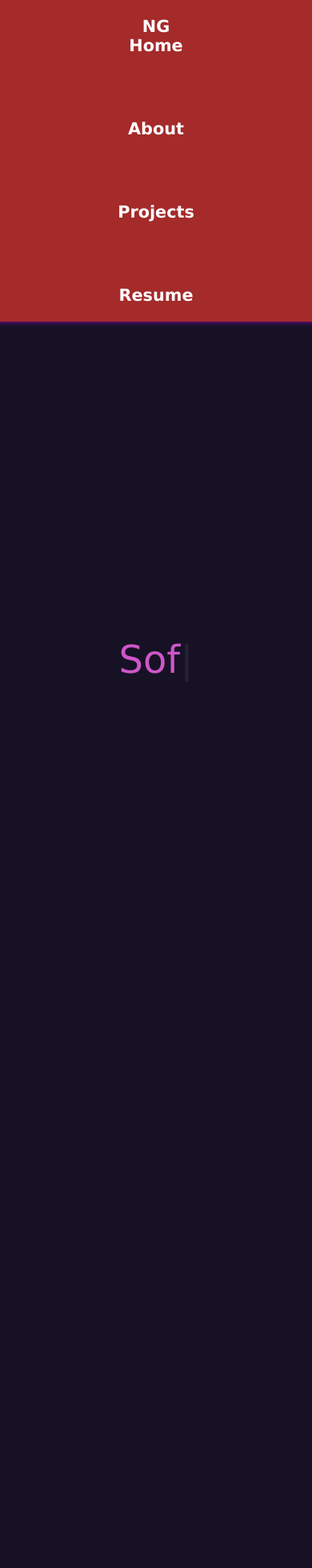
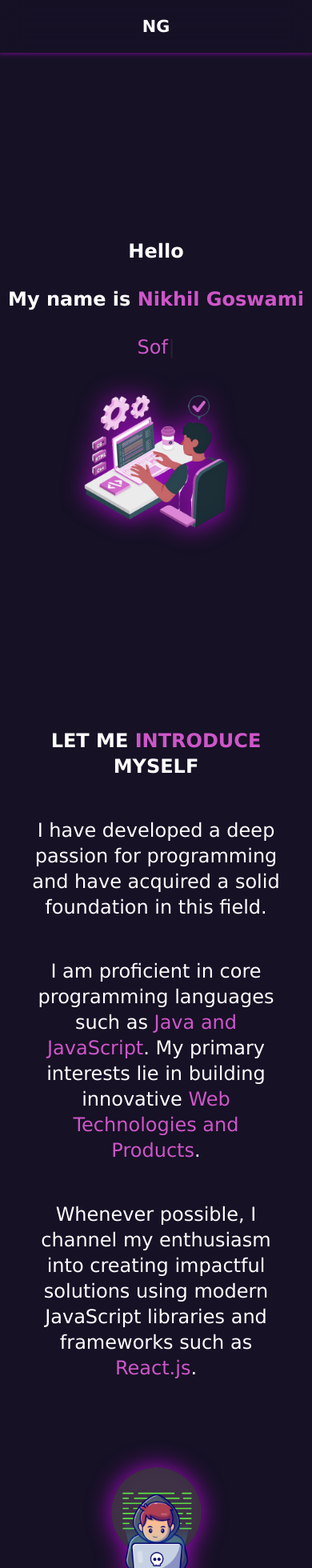
Before and after one commit to nikhilgoswami99/My-Portfolio, a React (Vite) app in the folder My-Porfolio/: page / in a window 390 px wide. Shown: the top 1960 px of the page at 80% size. Built offline with nearby package versions, Linux system fonts and the light colour scheme.

Commit message:
adding resposiveness

```diff
--- a/My-Porfolio/src/components/about/about.module.css
+++ b/My-Porfolio/src/components/about/about.module.css
@@ -88,7 +88,5 @@
 
 
 @media screen and (max-width: 800px) {
-    .skills_container div {
-        display: none;
-    }
+
   }
--- a/My-Porfolio/src/components/footer/footer.module.css
+++ b/My-Porfolio/src/components/footer/footer.module.css
@@ -40,6 +40,24 @@
 
 @media screen and (max-width: 800px) {
     .socialLinks {
-        flex-direction: column;
+        gap: 1rem;
     }
+
+    .developer, .copyright {
+        text-align: center;
+    }
+
+    footer {
+        gap: 1.5rem;
+    }
+
+    .socialIcons {
+        font-size: 1rem;
+        /* height: auto;
+        max-width: 20%; */
+        display: flex;
+        justify-content: center;
+        align-items: end;
+    }
+
  }
--- a/My-Porfolio/src/components/homepage/home.module.css
+++ b/My-Porfolio/src/components/homepage/home.module.css
@@ -30,7 +30,8 @@
 }
 
 .cartoonImg {
-    height: 400px;
+    height: auto;
+    max-width: 30%;
     transition: all 1s;
     cursor: pointer;
     filter: drop-shadow(0px 0px 15px rgb(169, 10, 201));
@@ -62,7 +63,45 @@
 }
 
 .intro_img {
-    height: 350px;
+    height: auto;
+    max-width: 30%;
     filter: drop-shadow(0px 0px 15px rgb(169, 10, 201));
     cursor: pointer;
 }
+
+
+@media screen and (max-width: 800px) {
+    .greeting {
+        flex-direction: column;
+        font-size: 1.5rem;
+        gap: 2rem;
+        text-align: center;
+    }
+
+    .greet_heading {
+        font-size: 1.5rem;
+        text-align: center;
+    }
+
+    .introduction {
+        flex-direction: column;
+        gap: 5rem;
+    }
+
+    .intro_heading {
+        font-size: 1.5rem;
+        text-align: center;
+    }
+
+    .intro_para {
+        text-align: center;
+    }
+
+    .intro_text {
+        width: 80%;
+    }
+
+    .intro_img, .cartoonImg {
+        max-width: 50%;
+    }
+ }
--- a/My-Porfolio/src/components/navbar/navbar.module.css
+++ b/My-Porfolio/src/components/navbar/navbar.module.css
@@ -43,6 +43,6 @@
    }
 
    .navbar_links {
-    flex-direction: column;
+    display: none;
    }
 }
--- a/My-Porfolio/src/index.css
+++ b/My-Porfolio/src/index.css
@@ -5,6 +5,7 @@
     font-family:'Lucida Sans';
     color: white;
     /* outline: 2px solid red; */
+    transition: all 2s ease;
 }
 
 
@@ -36,15 +37,5 @@ body {
 
 
 @media screen and (max-width: 800px) {
-  img {
-      display: none;
-  }
 
-  h1, p{
-      display: none;
-  }
-  nav, footer {
-      background-color: brown;
-      z-index: 1000;
-  }
 }
```
